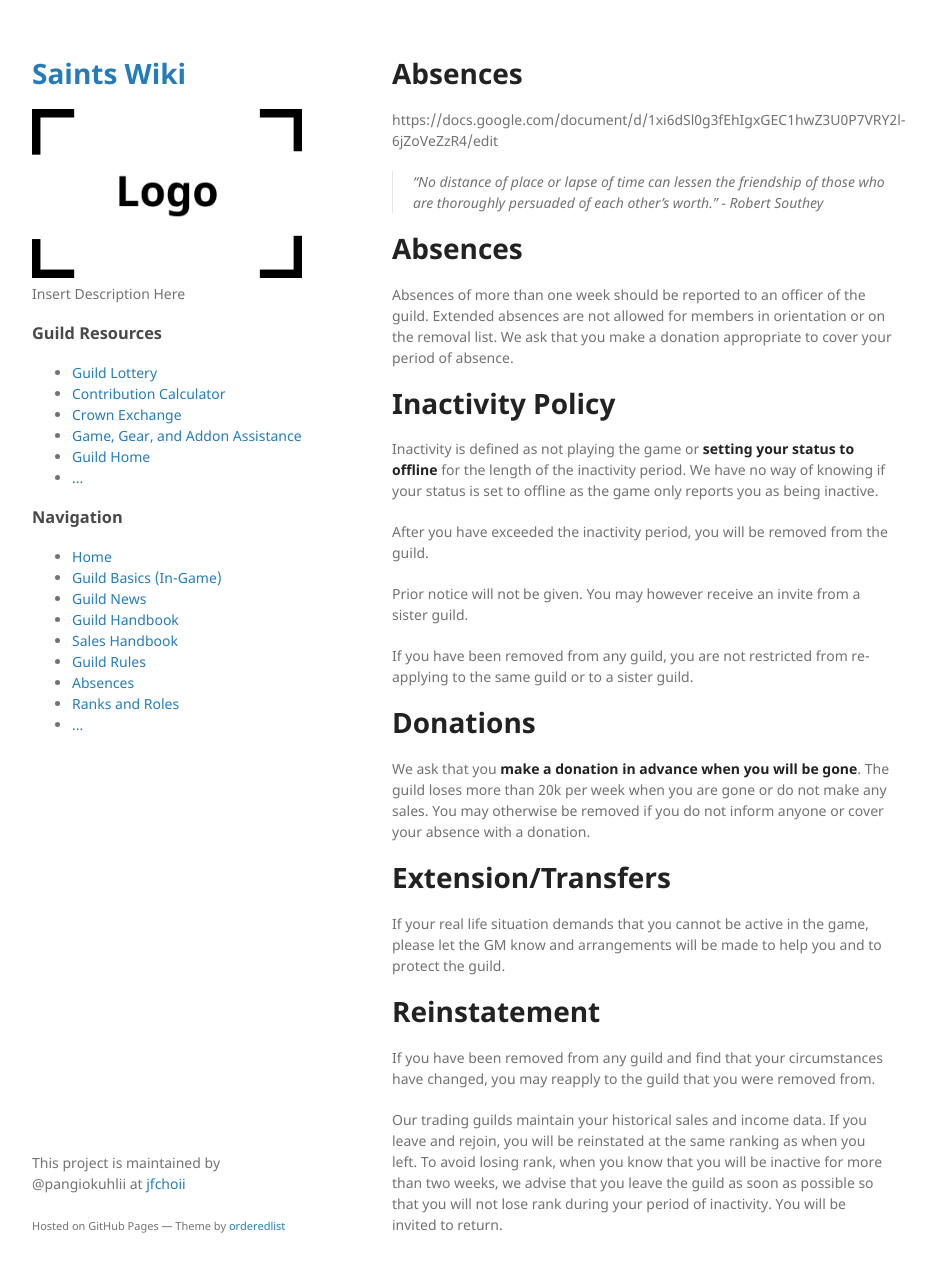
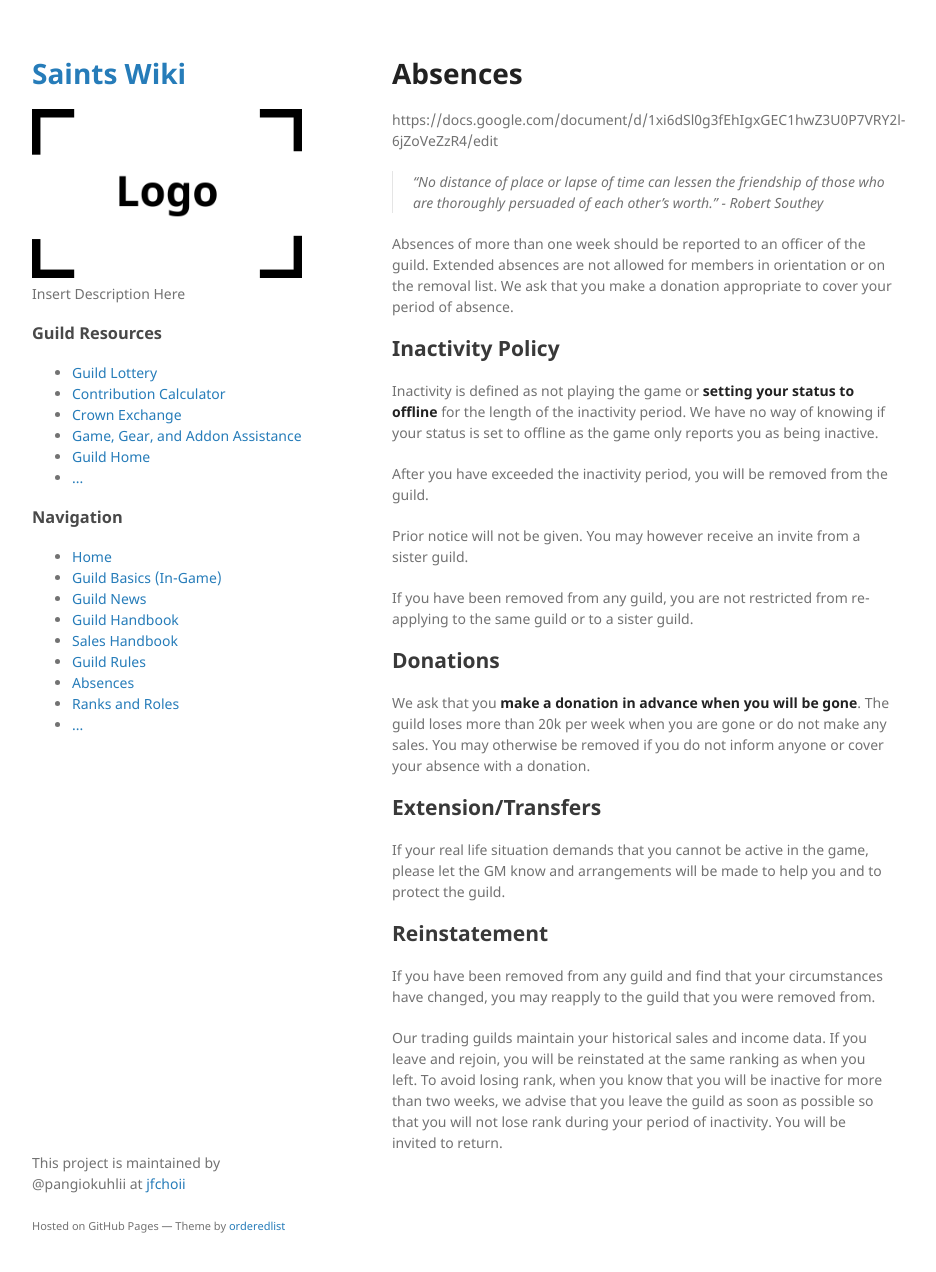
Before and after one commit to jfchoii/saints2, a Jekyll site: the page built from wiki/Absences.md, in a window 1280 px wide and 1305 px high. Shown: the top 1272 px of the window, without its empty margins (178-1114 px from the left). Built offline with Jekyll 4.4.1, drawn with Linux system fonts in a browser that asks for light colours; our own code applies the rules of GitHub Pages for plain Markdown files.

```diff
--- a/wiki/Absences.md
+++ b/wiki/Absences.md
@@ -6,11 +6,9 @@ https://docs.google.com/document/d/1xi6dSl0g3fEhIgxGEC1hwZ3U0P7VRY2l-6jZoVeZzR4/
 
 > “No distance of place or lapse of time can lessen the friendship of those who are thoroughly persuaded of each other’s worth.” - Robert Southey
 
-# Absences
-
 Absences of more than one week should be reported to an officer of the guild.  Extended absences are not allowed for members in orientation or on the removal list.  We ask that you make a donation appropriate to cover your period of absence.
 
-# Inactivity Policy
+## Inactivity Policy
 
 Inactivity is defined as not playing the game or **setting your status to offline** for the length of the inactivity period.  We have no way of knowing if your status is set to offline as the game only reports you as being inactive.
 
@@ -20,15 +18,15 @@ Prior notice will not be given.  You may however receive an invite from a sister
 
 If you have been removed from any guild, you are not restricted from re-applying to the same guild or to a sister guild.
 
-# Donations
+## Donations
 
 We ask that you **make a donation in advance when you will be gone**.  The guild loses more than 20k per week when you are gone or do not make any sales.  You may otherwise be removed if you do not inform anyone or cover your absence with a donation.
 
-# Extension/Transfers
+## Extension/Transfers
 
 If your real life situation demands that you cannot be active in the game, please let the GM know and arrangements will be made to help you and to protect the guild.
 
-# Reinstatement
+## Reinstatement
 
 If you have been removed from any guild and find that your circumstances have changed, you may reapply to the guild that you were removed from.
 
```
Also changed, not shown: wiki/Guild-Rules.md (+3 -2 lines).
